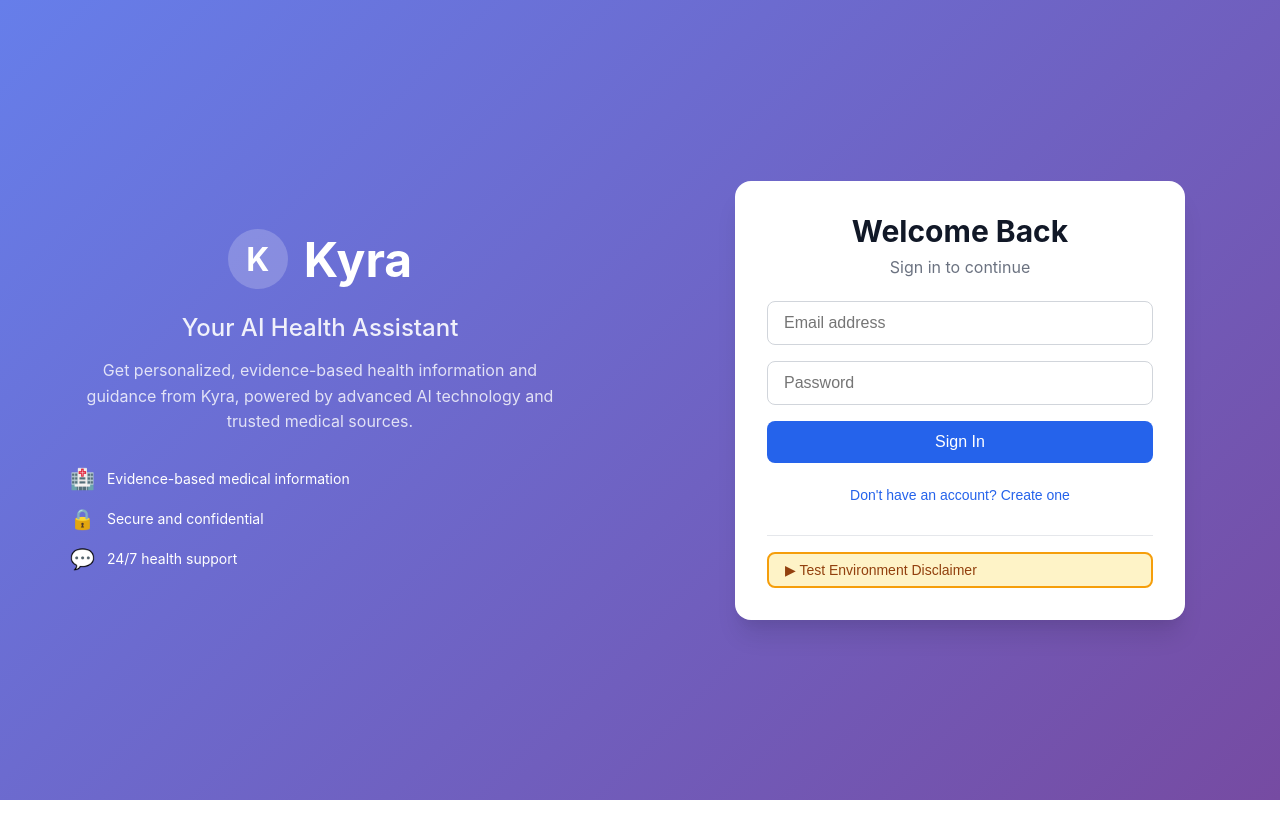
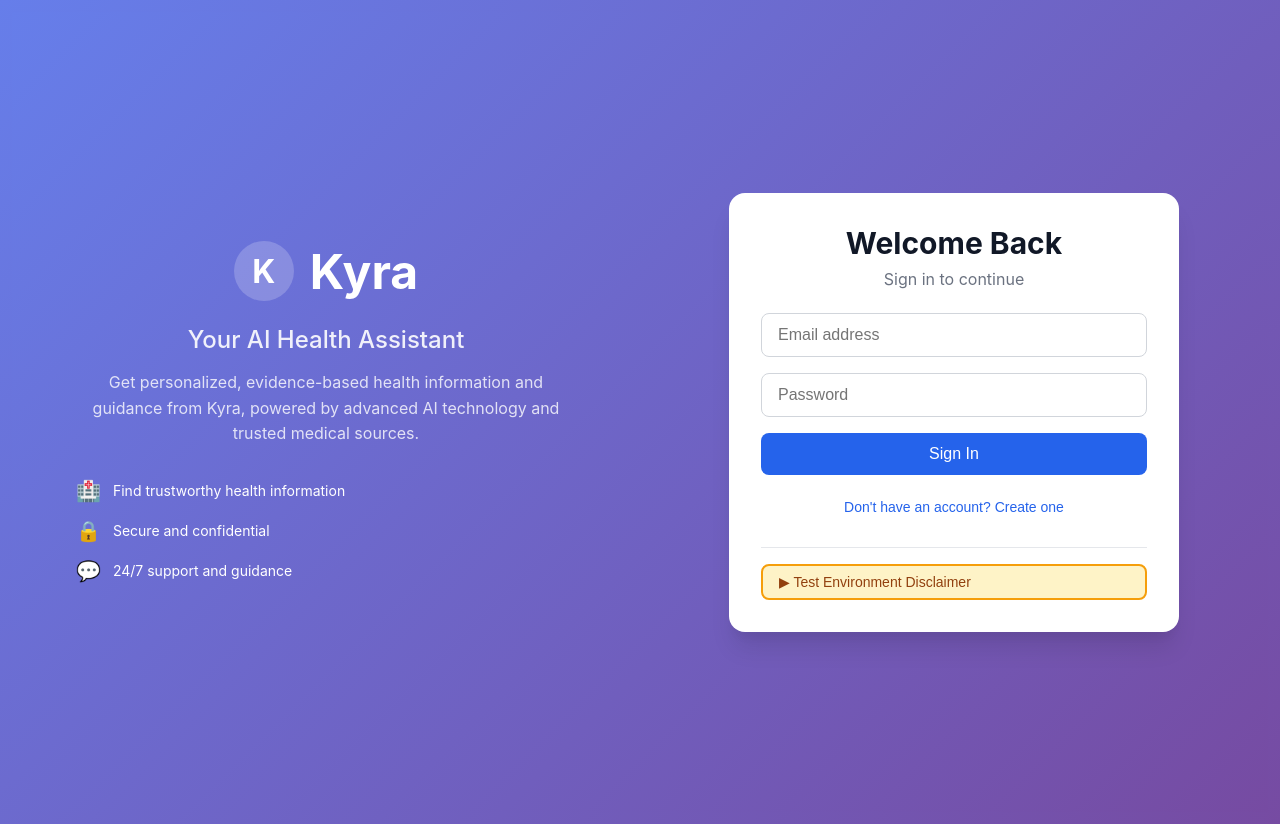
Before and after one commit to kyrahealth/kyra, a React (Vite) app in the folder frontend/: page / in a window 1280 px wide. Before the commit the page ends 800 px from the top, so only its background shows below. Built offline with nearby package versions, Linux system fonts and the light colour scheme; no server answers.

Commit message:
fix bullet points

```diff
--- a/frontend/src/components/Login.tsx
+++ b/frontend/src/components/Login.tsx
@@ -124,7 +124,7 @@ function Login({ onAuth }: LoginProps) {
           <div className="hero-features">
             <div className="feature-item">
               <div className="feature-icon">🏥</div>
-              <span>Evidence-based medical information</span>
+              <span>Find trustworthy health information</span>
             </div>
             <div className="feature-item">
               <div className="feature-icon">🔒</div>
@@ -132,7 +132,7 @@ function Login({ onAuth }: LoginProps) {
             </div>
             <div className="feature-item">
               <div className="feature-icon">💬</div>
-              <span>24/7 health support</span>
+              <span>24/7 support and guidance</span>
             </div>
           </div>
         </div>
--- a/frontend/src/index.css
+++ b/frontend/src/index.css
@@ -12,6 +12,7 @@ body {
   margin: 0;
   padding: 0;
   overflow-x: hidden;
+  overflow-y: auto;
 }
 
 /* App container */
@@ -28,16 +29,12 @@ body {
 /* Login styles */
 .login-container {
   display: flex;
-  width: 100vw;
+  width: 100%;
   min-height: 100vh;
   margin: 0;
   padding: 0;
   background: linear-gradient(135deg, #667eea 0%, #764ba2 100%);
-  position: fixed;
-  top: 0;
-  left: 0;
-  right: 0;
-  bottom: 0;
+  position: relative;
 }
 
 .login-hero {
```
